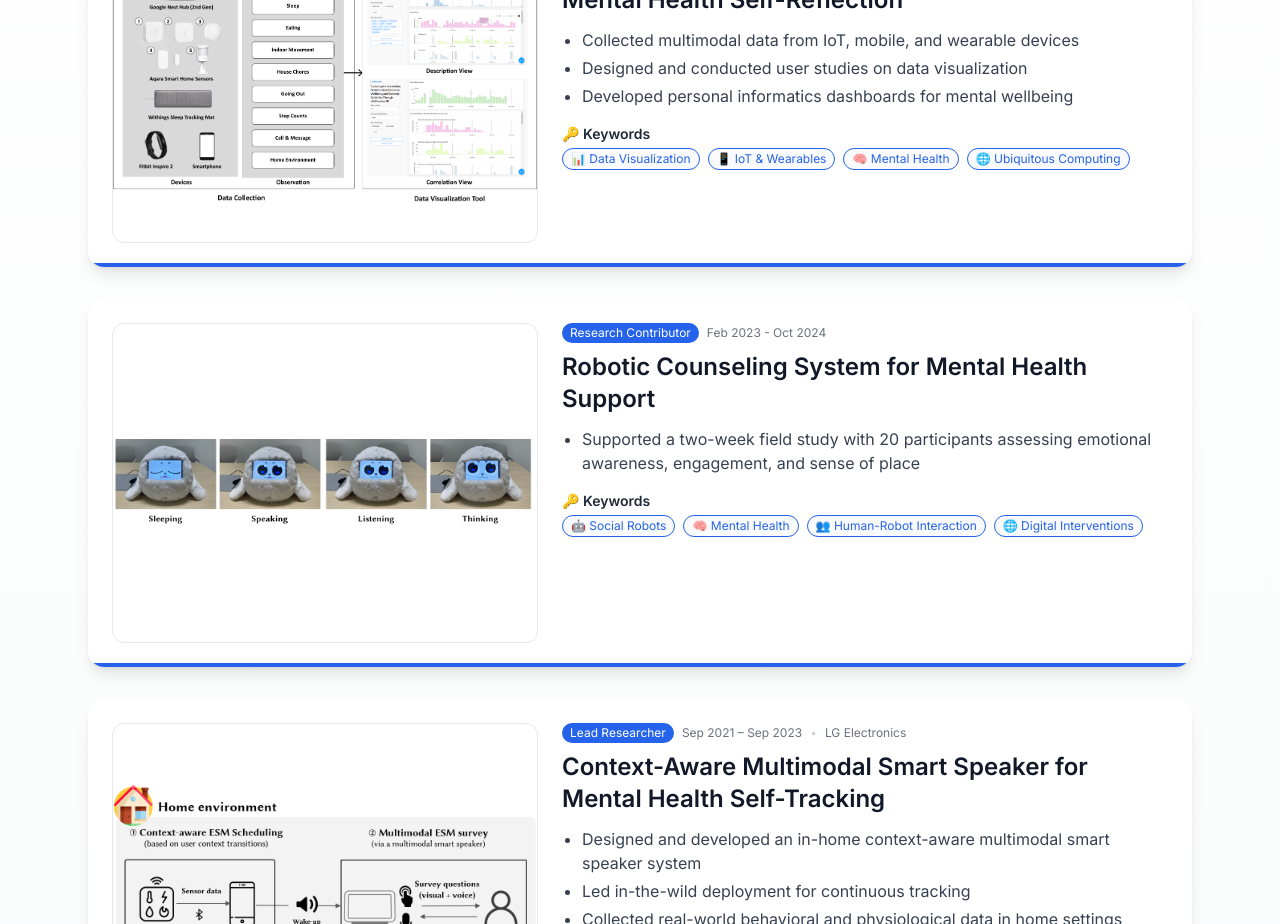
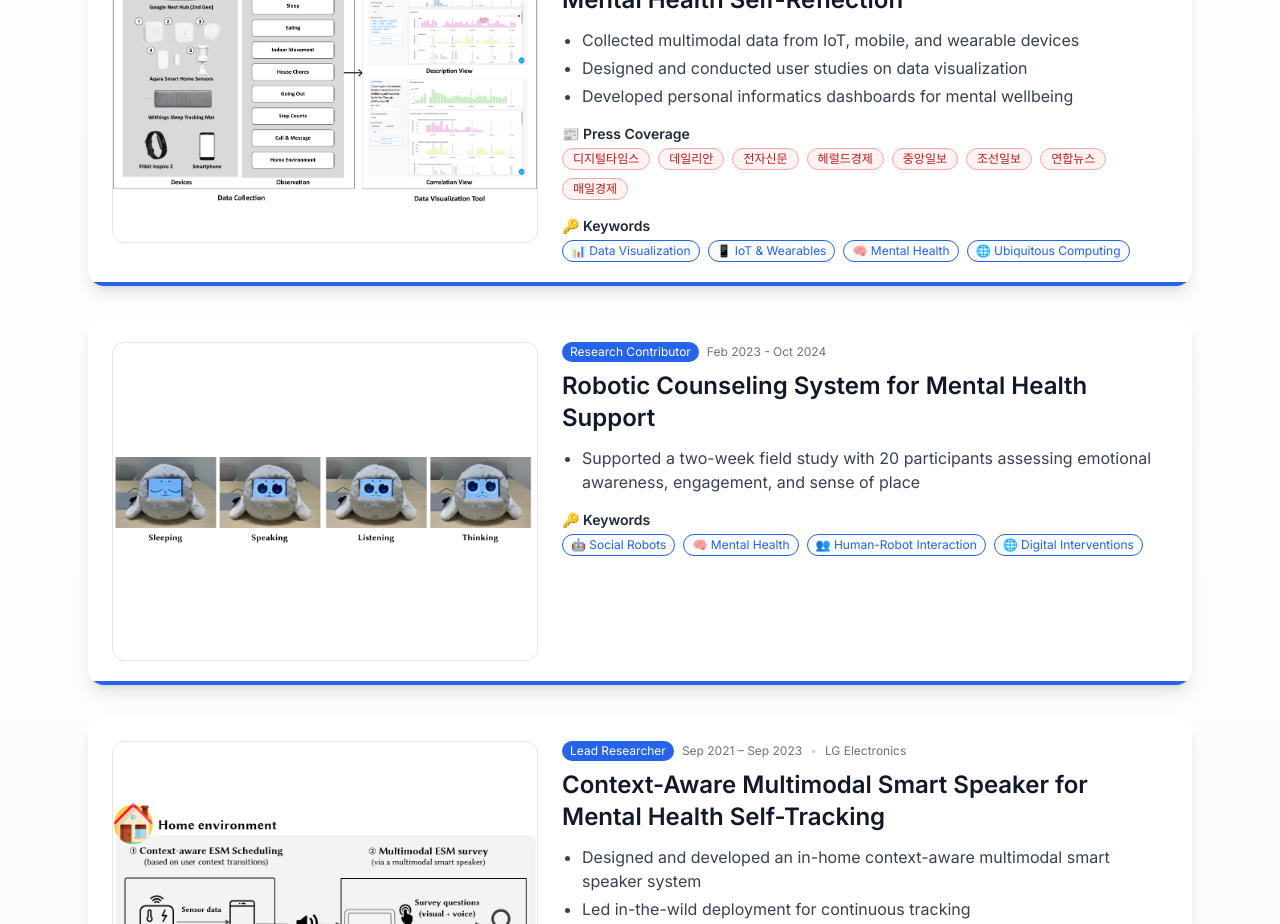
Before and after one commit to youngji-koh/youngji-koh.github.io, a React (Create React App) app: page /#/ in a window 1280 px wide. Shown: the part 3680-4604 px from the top of the page. Built offline with nearby package versions, Linux system fonts and the light colour scheme.

Commit message:
news updated

```diff
--- a/src/data/projects.ts
+++ b/src/data/projects.ts
@@ -81,6 +81,48 @@ export const projects: Project[] = [
     "📱 IoT & Wearables",
     "🧠 Mental Health",
     "🌐 Ubiquitous Computing"
+  ],
+  news: [
+    {
+      outlet: "디지털타임스",
+      title: "우울·스트레스 등 나의 정신건강 상태는?… 가전 내 IoT 센서로 추적",
+      url: "https://www.dt.co.kr/article/12024097?ref=naver"
+    },
+    {
+      outlet: "데일리안",
+      title: "KAIST, 냉장고 사용 늘면 스트레스↑…IoT로 행동패턴 추적",
+      url: "https://www.dailian.co.kr/news/view/1562105/?sc=Naver"
+    },
+    {
+      outlet: "전자신문",
+      title: "'多 스트레스시 냉장고 사용 ↑' KAIST, IoT 센서로 정신건강 읽어",
+      url: "https://www.etnews.com/20251021000145"
+    },
+    {
+      outlet: "헤럴드경제",
+      title: "“나만 그런 줄 알았더니” 스트레스 많은 사람…냉장고 자주 연다",
+      url: "https://biz.heraldcorp.com/article/10597559?ref=naver"
+    },
+    {
+      outlet: "중앙일보",
+      title: "“스트레스 받으면 냉장고 많이 열었다”…IoT 센서로 정신 건강 추적한다",
+      url: "https://www.joongang.co.kr/article/25375559"
+    },
+    {
+      outlet: "조선일보",
+      title: "내가 냉장고를 자꾸 열었던 이유는... 극심한 스트레스 때문이었다",
+      url: "https://www.chosun.com/economy/science/2025/10/21/G7B5DAJRQFEZLHPBVKZ7ITWPOE/?utm_source=naver&utm_medium=referral&utm_campaign=naver-news"
+    },
+    {
+      outlet: "연합뉴스",
+      title: "“스트레스 많으면 냉장고 사용↑”…사물인터넷으로 측정",
+      url: "https://www.yna.co.kr/view/AKR20251021033000063?input=1195m"
+    },
+    {
+      outlet: "매일경제",
+      title: "새벽만 되면 거실로 나가는 남편…몰래 따라 나가보니",
+      url: "https://www.mk.co.kr/news/it/11446938"
+    }
   ],
 },
 
```
